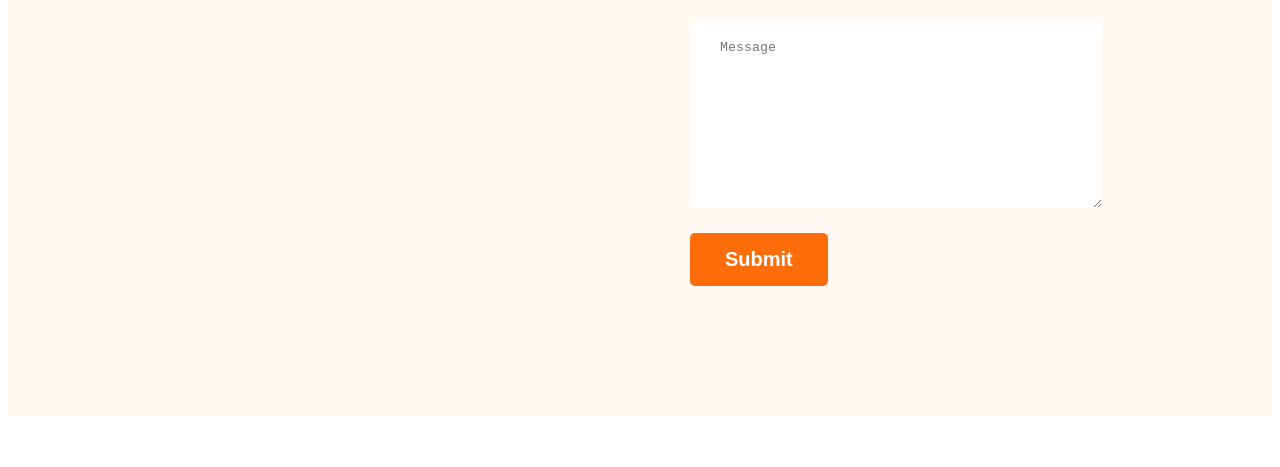
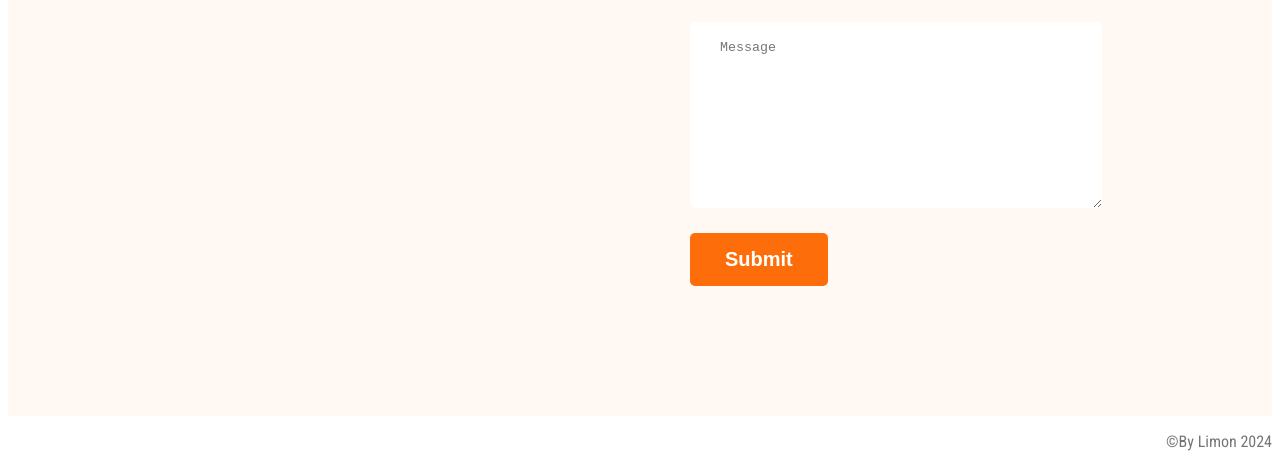
Before and after one commit to limon4579/ph-module-5, a plain HTML site: page index.html in a window 1280 px wide. Shown: the part 3471-3938 px from the top of the page. Before the commit the page ends 3895 px from the top, so only its background shows below. Drawn offline with Linux system fonts and the light colour scheme.

Commit message:
added copyright symbol

```diff
--- a/index.html
+++ b/index.html
@@ -209,5 +209,6 @@
 
     </footer>
 
+            <p class="copy-right">&copy;By Limon 2024</p>
 </body>
 </html>
--- a/style.css
+++ b/style.css
@@ -225,3 +225,8 @@ footer{
     border: 0;
     width: 100%;
 }
+
+.copy-right{
+  text-align: right;
+ color: #757575;
+}
```
